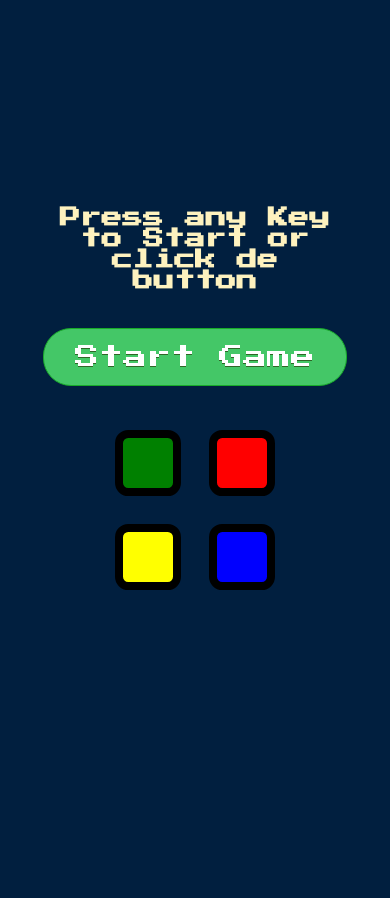
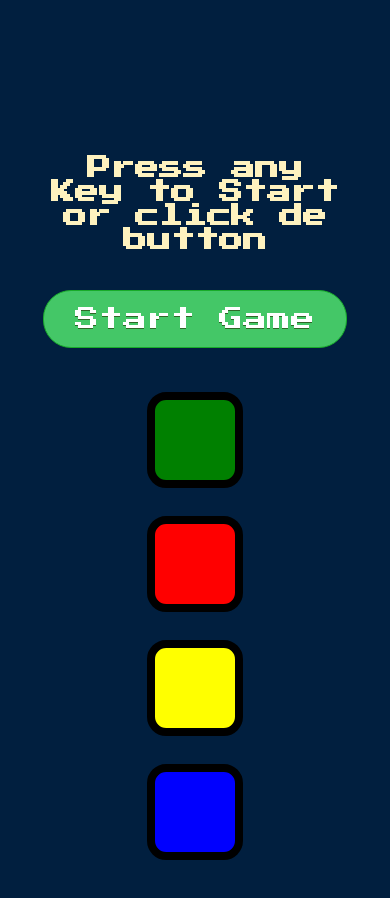
Before and after one commit to Mauricio-Ojeda/Simon-Game, a plain HTML site: page index.html in a window 390 px wide. Before the commit the page ends 844 px from the top, so only its background shows below. Drawn offline with nearby package versions, Linux system fonts and the light colour scheme.

Commit message:
Edited style.css

```diff
--- a/styles.css
+++ b/styles.css
@@ -1,6 +1,7 @@
 body {
   text-align: center;
   background-color: #011F3F;
+	padding: 100px 0;
 }
 
 
@@ -163,28 +164,3 @@ body {
 
 
 }
-
-@media (max-width: 640px )  {
-
-  #level-title {
-    margin-top:  10%;
-    font-size: 1.3rem;
-
-  }
-  .container{
-    margin: inherit;
-
-  }
-
-  .btn {
-    margin: 12px;
-    display: inline-block;
-    height: 50px;
-    width: 50px;
-    border: 8px solid black;
-    border-radius: 20%;
-
-  }
-
-
-}
```
